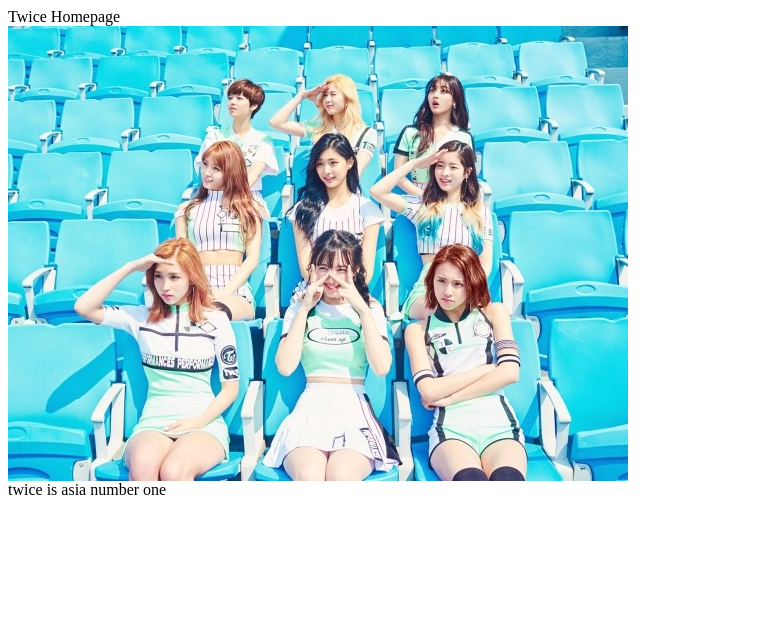
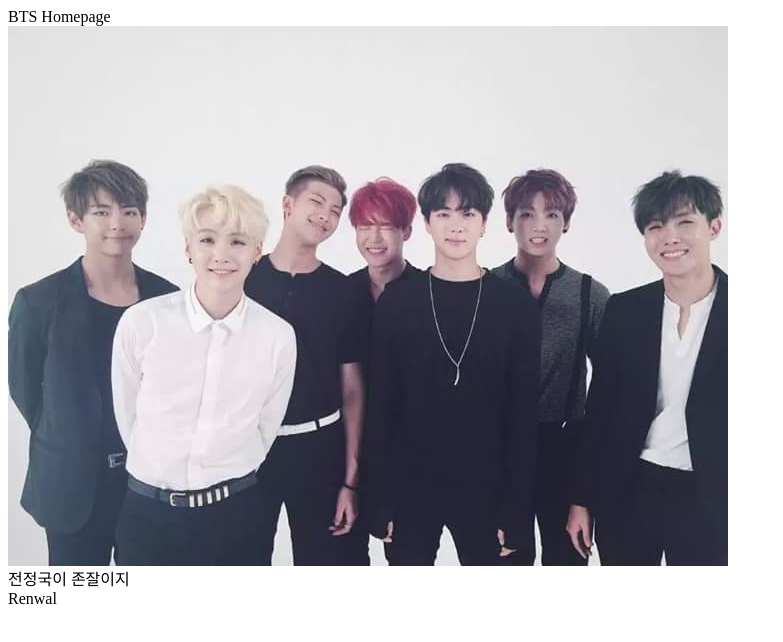
Before and after one commit to Cnulecture11/my-git-repository-2, a plain HTML site: page index.html in a window 1280 px wide. Shown: the whole page, without its empty margins (0-783 px from the left). Drawn offline with Linux system fonts and the light colour scheme.

Commit message:
Add pr-practice.txt

```diff
--- a/index.html
+++ b/index.html
@@ -1,7 +1,8 @@
 <html>
-	<head>Twice Homepage</head>
-	<div><img src = "TwicePhoto.jpg"/></div>
-	<body> <div>twice is asia number one</div>
+	<head>BTS Homepage</head>
+	<div><img src = "bts.jpg"/></div>
+	<body> <div>전정국이 존잘이지</div>
 	</body>
+	<footer>Renwal</footer>
 
 </html>
```
Also changed, not shown: pr-practice.txt (added).
